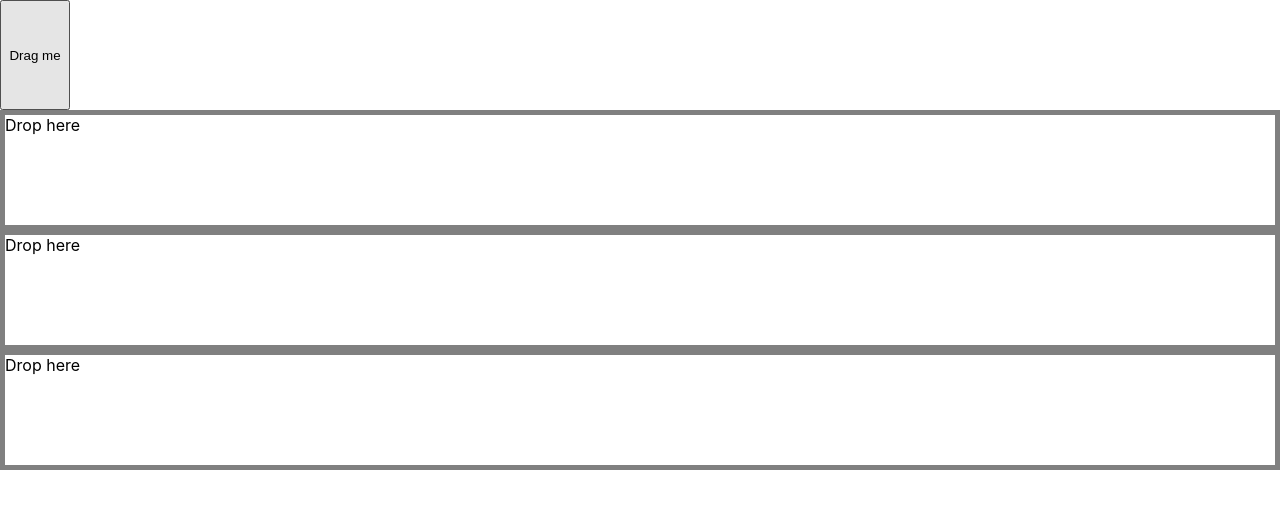
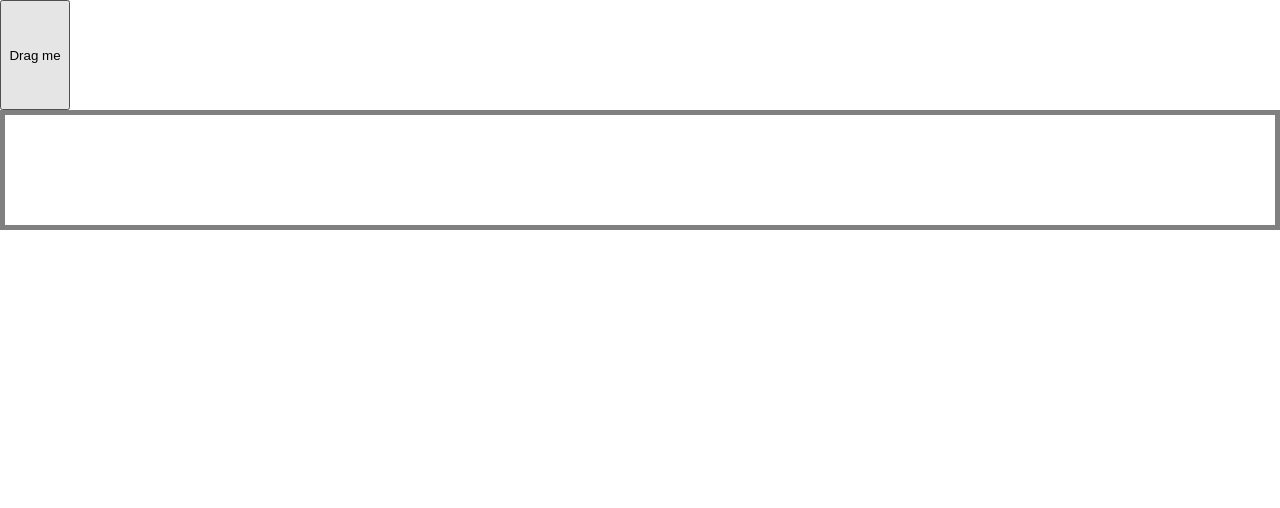
Before and after one commit to MxZoe/ages-of-art-2, a React (Create React App) app: page / in a window 1280 px wide. Shown: the top 508 px of the page. Built offline with nearby package versions, Linux system fonts and the light colour scheme.

Commit message:
have a starting card and a timeline

```diff
--- a/src/App.jsx
+++ b/src/App.jsx
@@ -5,30 +5,39 @@ import {Droppable} from './components/Droppable';
 import {Draggable} from './components/Draggable';
 
 export default function App() {
-  const containers = ['A', 'B', 'C'];
-  const [parent, setParent] = useState(null);
+  const startStyle = {
+    margin: "45%, 45%, 5%, 5%",
+    minWidth: 70,
+    maxWidth: 70,
+    minHeight: 110,
+    maxHeight: 110
+  }
+
+  const timelineData = ['B']
+  const [timeline, setTimeline] = useState(null);
   const draggableMarkup = (
     <Draggable id="draggable">Drag me</Draggable>
   );
 
+
   return (
     <DndContext onDragEnd={handleDragEnd}>
-      {parent === null ? draggableMarkup : null}
+      <div style={startStyle}>
+        {timeline === null ? draggableMarkup : null}
+      </div>
 
-      {containers.map((id) => (
-        // We updated the Droppable component so it would accept an `id`
-        // prop and pass it to `useDroppable`
-        <Droppable key={id} id={id}>
-          {parent === id ? draggableMarkup : 'Drop here'}
-        </Droppable>
-      ))}
+       {timelineData.map((id) => (
+
+       <Droppable key={id} id={id}>
+         {timeline === id ? draggableMarkup : null}
+       </Droppable>
+     ))}
     </DndContext>
   );
 
   function handleDragEnd(event) {
     const {over} = event;
 
-
-    setParent(over ? over.id : null);
+    setTimeline(over ? over.id : null);
   }
 };
--- /dev/null
+++ b/src/components/initial-data.js
@@ -0,0 +1,4 @@
+export const start = {
+  id: "start",
+  card: []
+}
```
Also changed, not shown: src/components/StartZone.js (deleted, +0 -35 lines).
